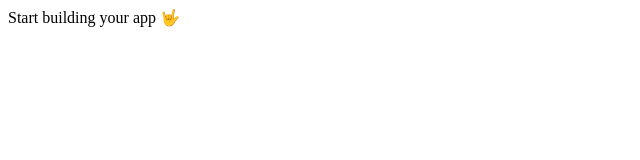
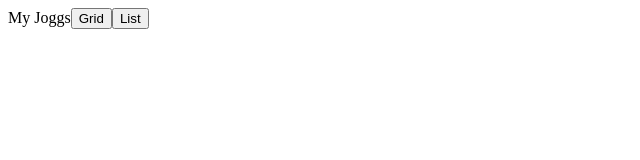
Before and after one commit to vivxz/jogg-cc, a Next.js app: page / in a window 1280 px wide. Shown: the top 160 px of the page, without its empty margins (0-640 px from the left). Built offline with nearby package versions, Linux system fonts and the light colour scheme.

Commit message:
[prog]: Created grid components for button toggle in index

```diff
--- /dev/null
+++ b/components/GridCard.js
@@ -0,0 +1,18 @@
+import React from 'react';
+
+const GridCard = (props) => {
+
+  return (
+    <div>
+      <img src={props.card.image} />
+      {props.card.status}
+      {props.card.title}
+      {props.card.replies === 1 ? `${props.card.replies} reply`
+      : props.card.replies > 1 ? `${props.card.replies} replies` : null}
+      SHARE IMAGE
+      LINK IMAGE
+    </div>
+  )
+}
+
+export default GridCard;
--- /dev/null
+++ b/components/GridView.js
@@ -0,0 +1,14 @@
+import React from 'react';
+import GridCard from './GridCard';
+
+const GridView = (props) => {
+  return (
+    <div>
+      {props.data.map((card, index) => (
+        <GridCard card={card} key={index}/>
+      ))}
+    </div>
+  )
+}
+
+export default GridView;
--- a/pages/index.js
+++ b/pages/index.js
@@ -1,10 +1,63 @@
-export default function Index() {
-  const getData = async () => {
-    const data = await fetch("/api/cards").then((res) => res.json());
-    console.log(data);
-  };
+// export default function Index() {
+//   const getData = async () => {
+//     const data = await fetch("/api/cards").then((res) => res.json());
+//     console.log(data);
+//   };
 
-  getData();
+//   getData();
 
-  return <div>Start building your app 🤟</div>;
+//   return <div>Start building your app 🤟</div>;
+// }
+
+import React, {useState, useEffect} from 'react';
+import GridView from '../components/GridView';
+import ListView from '../components/ListView';
+
+const Index = () => {
+  const [grid, setGrid] = useState(false);
+  const [list, setList] = useState(false);
+  const [data, setData] = useState([]);
+
+  const gridView = () => {
+    setGrid(true);
+    setList(false);
+  }
+
+  const listView = () => {
+    setList(true);
+    setGrid(false);
+  }
+
+  async function getData () {
+    const items = await fetch('/api/cards')
+    .then((res) => res.json())
+    setData(items)
+  }
+
+  useEffect(() => {
+    getData();
+  }, [grid, list])
+
+  console.log(data)
+
+  return (
+    <div>
+      <div>
+      My Joggs
+        <span>
+          <button onClick={gridView}>Grid</button>
+          <button onClick={listView}>List</button>
+        </span>
+      </div>
+
+      {
+      grid ? <GridView data={data} />
+      : list ? <ListView data={data} />
+      : null
+      }
+
+    </div>
+  )
 }
+
+export default Index
```
